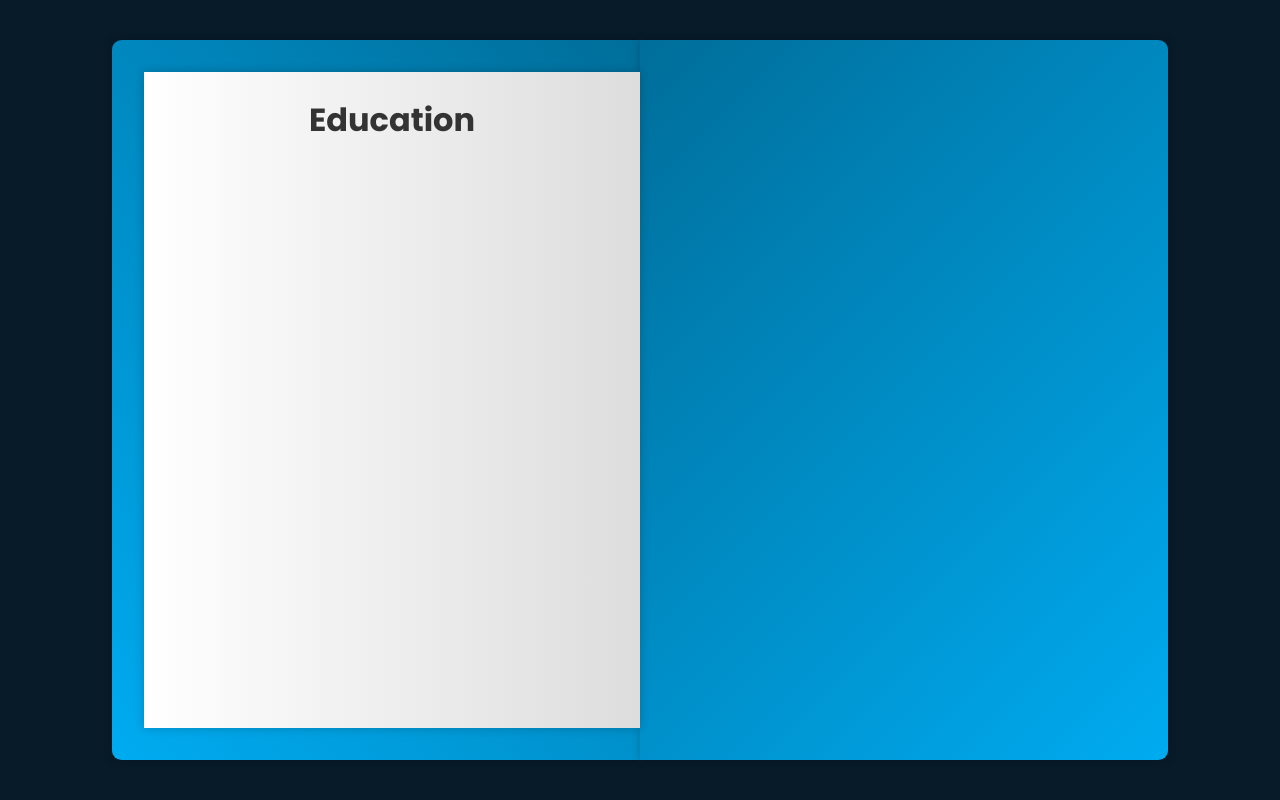
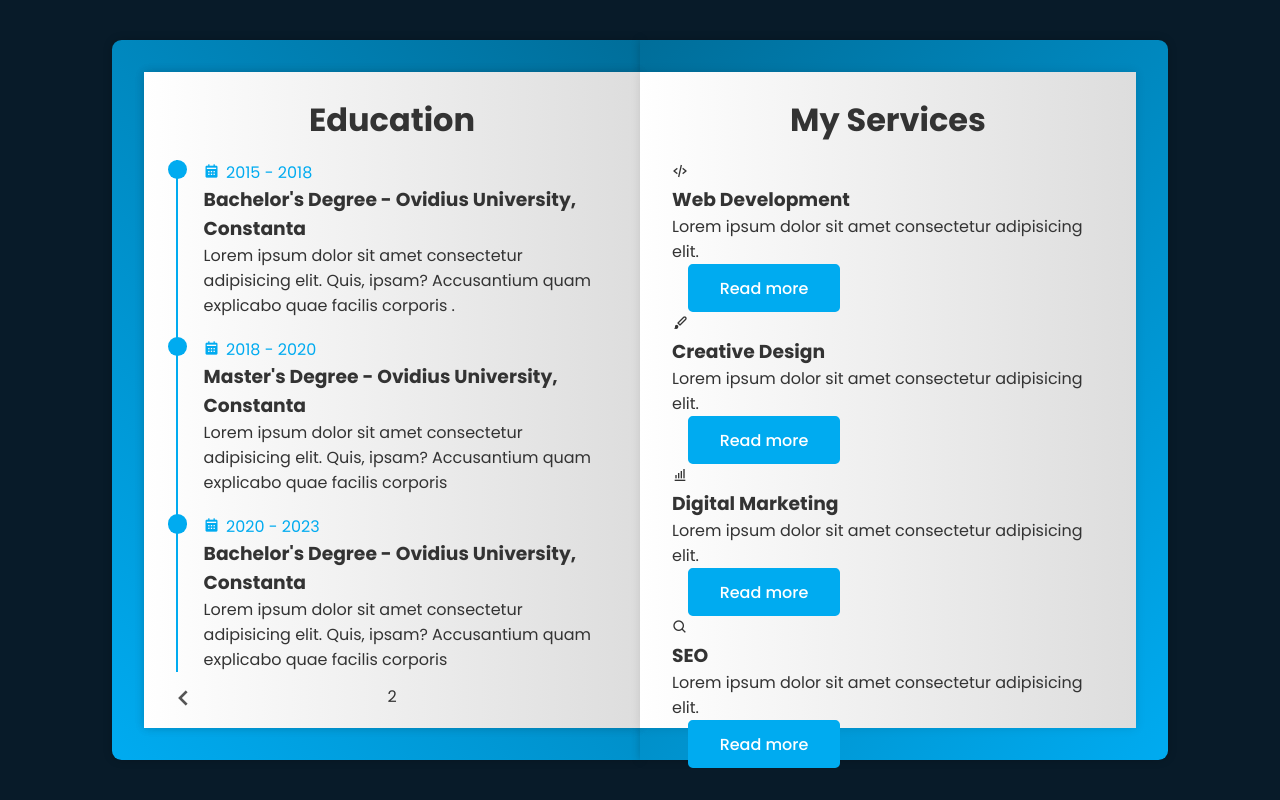
Before and after one commit to CiutacuLigia/PortofoliuWeb, a plain HTML site: page index.html in a window 1280 px wide. Drawn offline with nearby package versions, Linux system fonts and the light colour scheme.

Commit message:
Changed css and html files
I made the pages 3 & 4

```diff
--- a/index.html
+++ b/index.html
@@ -84,8 +84,90 @@
                 <!-- page 2 (education) -->
                 <div class="page-back">
                     <h1 class="title">Education</h1>
+
+                    <div class="workeduc-box">
+                        <div class="workeduc-content">
+                            <span class="year"><i class='bx bxs-calendar'></i>2015 - 2018</span>
+                            <h3>Bachelor's Degree - Ovidius University, Constanta</h3>
+                            <p>Lorem ipsum dolor sit amet consectetur adipisicing elit.
+                                Quis, ipsam? Accusantium quam explicabo quae facilis corporis
+                                .</p>
+                        </div>
+
+                        <div class="workeduc-content">
+                            <span class="year"><i class='bx bxs-calendar'></i>2018 - 2020</span>
+                            <h3>Master's Degree - Ovidius University, Constanta</h3>
+                            <p>Lorem ipsum dolor sit amet consectetur adipisicing elit.
+                                Quis, ipsam? Accusantium quam explicabo quae facilis corporis
+                            </p>
+                        </div>
+
+                        <div class="workeduc-content">
+                            <span class="year"><i class='bx bxs-calendar'></i>2020 - 2023</span>
+                            <h3>Bachelor's Degree - Ovidius University, Constanta</h3>
+                            <p>Lorem ipsum dolor sit amet consectetur adipisicing elit.
+                                Quis, ipsam? Accusantium quam explicabo quae facilis corporis
+                            </p>
+                        </div>
+
+                    </div>
+
+                    <span class="number-page">2</span>
+
+                    <!-- prev button -->
+                    <span class="nextprev-btn back" data-page="turn-1">
+                        <i class='bx bx-chevron-left'></i>
+                    </span>
                 </div>
             </div>
+
+
+            <!-- page 3 & 4 -->
+            <div class="book-page page-right" id="turn-2">
+                <!-- page 3 (my services) -->
+                <!-- page 4 (my skills) -->
+                <div class="page-front">
+                    <h1 class="title">My Services</h1>
+
+                    <div class="services-bos">
+                        <div class="services-content">
+                            <i class='bx bx-code-alt'></i>
+                            <h3>Web Development</h3>
+                            <p>Lorem ipsum dolor sit amet consectetur adipisicing elit.</p>
+                            <a href="#" class="btn">Read more</a>
+                        </div>
+
+                        <div class="services-content">
+                            <i class='bx bxs-paint'></i>
+                            <h3>Creative Design</h3>
+                            <p>Lorem ipsum dolor sit amet consectetur adipisicing elit.</p>
+                            <a href="#" class="btn">Read more</a>
+                        </div>
+
+                        <div class="services-content">
+                            <i class='bx bx-bar-chart-alt'></i>
+                            <h3>Digital Marketing</h3>
+                            <p>Lorem ipsum dolor sit amet consectetur adipisicing elit.</p>
+                            <a href="#" class="btn">Read more</a>
+                        </div>
+
+                        <div class="services-content">
+                            <i class='bx bx-search'></i>
+                            <h3>SEO</h3>
+                            <p>Lorem ipsum dolor sit amet consectetur adipisicing elit.</p>
+                            <a href="#" class="btn">Read more</a>
+                        </div>
+
+
+                    </div>
+                </div>
+
+                <div class="page-back">
+                    <h1 class="title">My Skills</h1>
+                </div>
+
+            </div>
+
         </div>
     </div>
 
--- a/style.css
+++ b/style.css
@@ -271,3 +271,16 @@ for example: li:nth-child(2) = selects the second element from the list*/
 .nextprev-btn:hover {
     color: var(--main-color);
 }
+
+.nextprev-btn.back {
+    left: 1.5rem;
+}
+
+.services-box {
+    display: flex;
+    flex-wrap: wrap;
+}
+
+.services-box .services-content {
+    flex: 1 1;
+}
```
